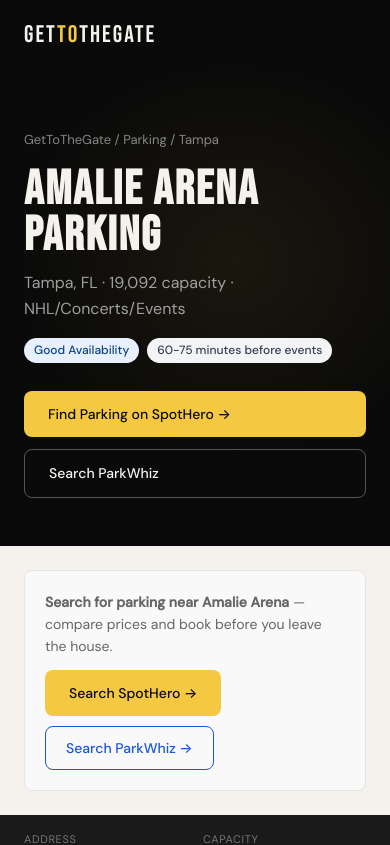
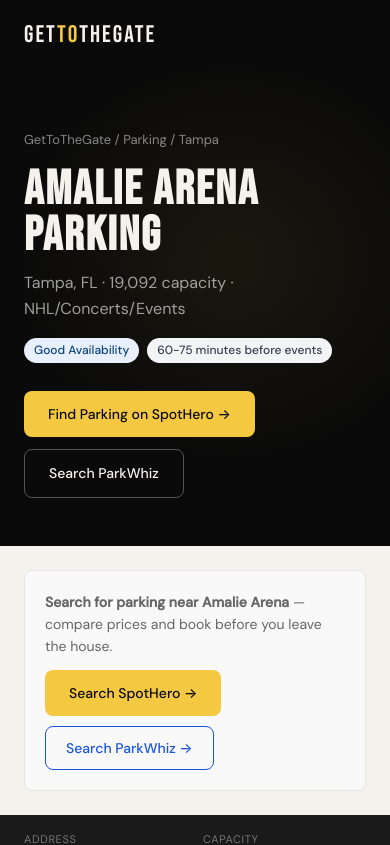
Before and after one commit to michaelryandriscoll-cmyk/gettothegate, a Next.js app: page /parking/amalie-arena/ in a window 390 px wide. Shown: the top 845 px of the page. Built offline with nearby package versions, Linux system fonts and the light colour scheme; no server answers.

Commit message:
Fix event action and hero CTA button layout

```diff
--- a/app/globals.css
+++ b/app/globals.css
@@ -697,7 +697,8 @@
   }
 
   .hero-cta-group {
-    flex-direction: column;
+    flex-direction: row;
+    flex-wrap: wrap;
   }
 
   .nav-links {
@@ -1013,9 +1014,9 @@
 
 .event-action {
   display: flex;
-  flex-direction: column;
-  align-items: flex-end;
-  gap: 4px;
+  flex-direction: row;
+  align-items: center;
+  gap: 8px;
   flex-shrink: 0;
 }
 
```
